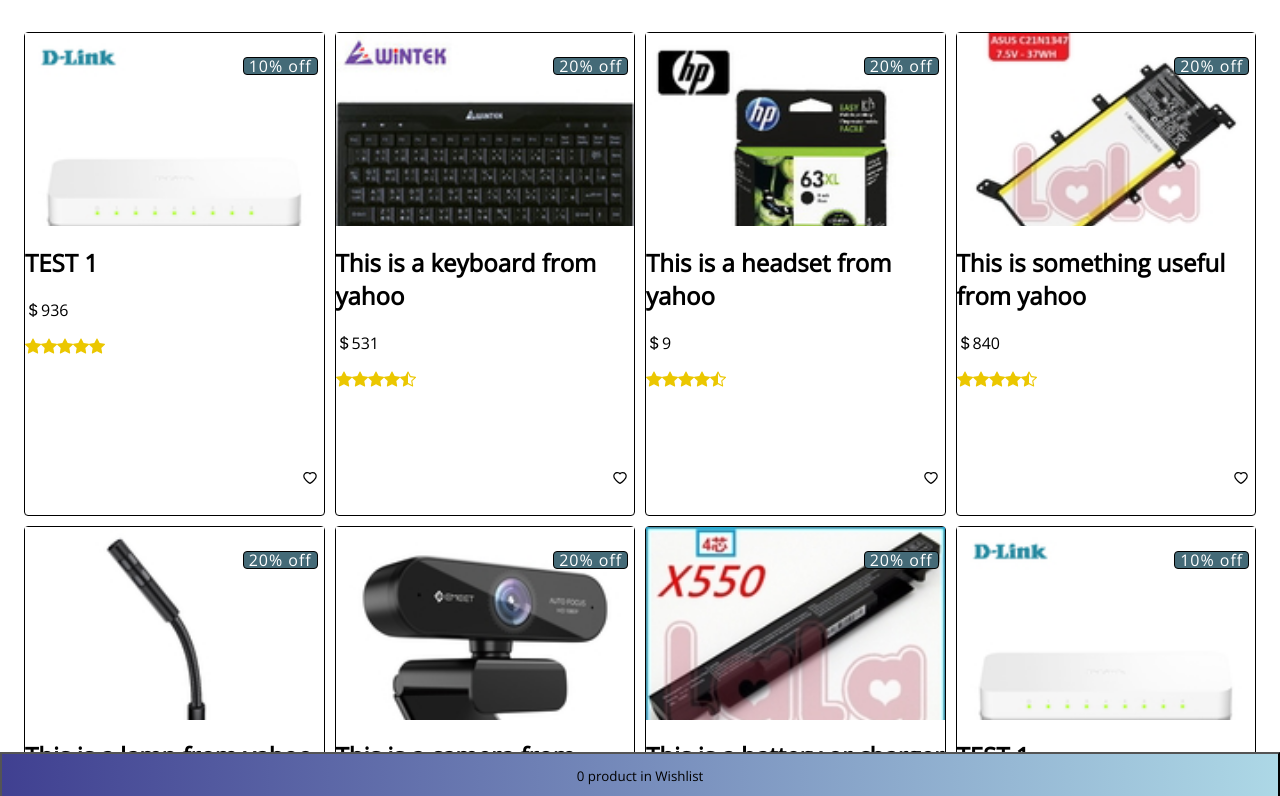
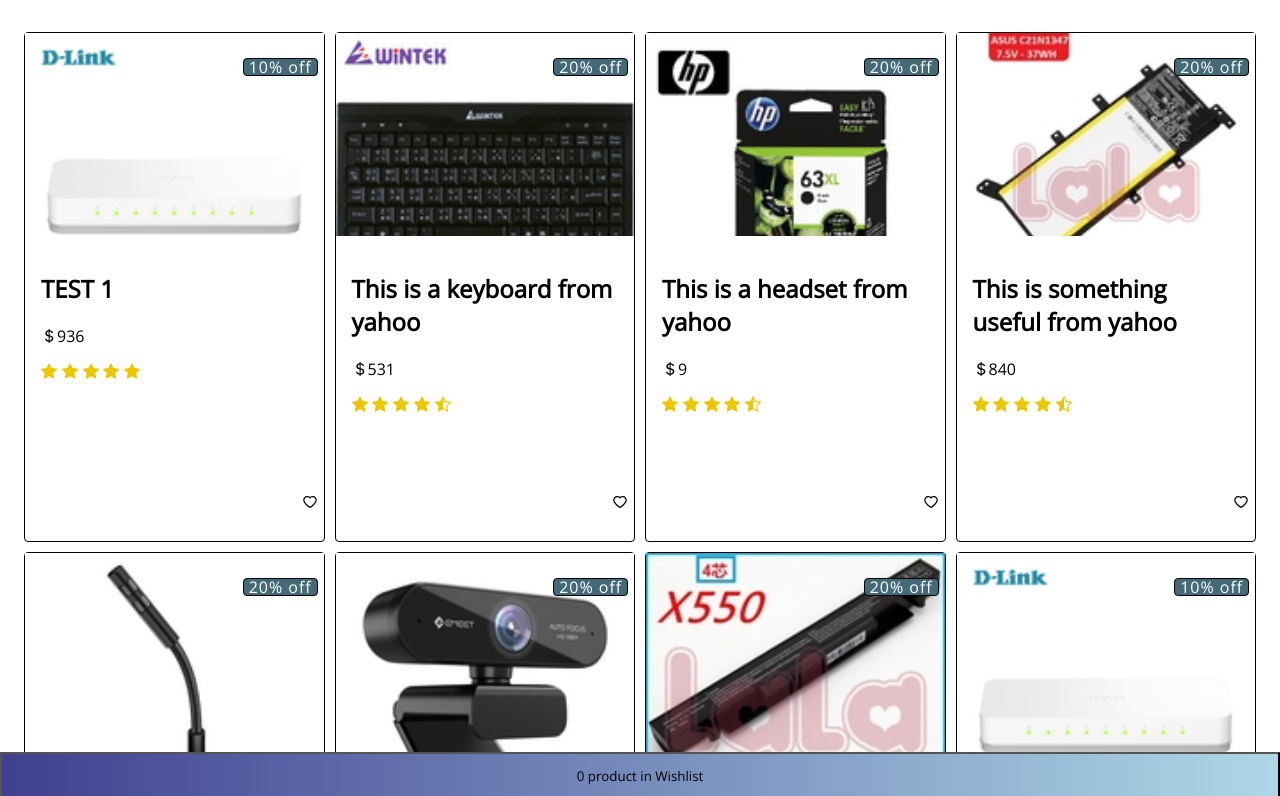
Before and after one commit to andy-yuanchang/product-list, a React (Create React App) app: page / in a window 1280 px wide. Shown: the top 796 px of the page. Built offline with nearby package versions, Linux system fonts and the light colour scheme.

Commit message:
Implement carousel

```diff
--- a/src/App.js
+++ b/src/App.js
@@ -9,42 +9,60 @@ let products = [{
   title: "TEST 1",
   price: (Math.random() * 1000).toFixed(0),
   stars: 5,
-  imageList: ['/assets/images/p09043632817-item-8b03xf4x0800x0800-m.jpeg'],
+  imageList: [
+    '/assets/images/p09043632817-item-8b03xf4x0800x0800-m.jpeg',
+    '/assets/images/p039251421684-item-9ef9xf4x0250x0250-m.jpeg'
+  ],
   discount: 10
 }, {
   id: uid(),
   title: "This is a keyboard from yahoo",
   price: (Math.random() * 1000).toFixed(0),
   stars: 4.5,
-  imageList: ['/assets/images/p039251421684-item-9ef9xf4x0250x0250-m.jpeg'],
+  imageList: [
+    '/assets/images/p039251421684-item-9ef9xf4x0250x0250-m.jpeg',
+    '/assets/images/p09043632817-item-8b03xf4x0800x0800-m.jpeg'
+  ],
   discount: 20
 }, {
   id: uid(),
   title: "This is a headset from yahoo",
   price: (Math.random() * 1000).toFixed(0),
   stars: 4.5,
-  imageList: ['/assets/images/p088581873018-item-6472xf4x0270x0270-m.jpeg'],
+  imageList: [
+    '/assets/images/p088581873018-item-6472xf4x0270x0270-m.jpeg',
+    '/assets/images/p0310161864519-item-d105xf4x0910x0910-m.jpeg'
+  ],
   discount: 20
 }, {
   id: uid(),
   title: "This is something useful from yahoo",
   price: (Math.random() * 1000).toFixed(0),
   stars: 4.5,
-  imageList: ['/assets/images/p0310161864519-item-d105xf4x0910x0910-m.jpeg'],
+  imageList: [
+    '/assets/images/p0310161864519-item-d105xf4x0910x0910-m.jpeg',
+    '/assets/images/p088581873018-item-6472xf4x0270x0270-m.jpeg'
+  ],
   discount: 20
 }, {
   id: uid(),
   title: "This is a lamp from yahoo",
   price: (Math.random() * 1000).toFixed(0),
   stars: 4.5,
-  imageList: ['/assets/images/p0423166222101-item-738bxf4x0900x0900-m.jpeg'],
+  imageList: [
+    '/assets/images/p0423166222101-item-738bxf4x0900x0900-m.jpeg',
+    '/assets/images/p0310161864519-item-d105xf4x0910x0910-m.jpeg'
+  ],
   discount: 20
 }, {
   id: uid(),
   title: "This is a camera from yahoo",
   price: (Math.random() * 1000).toFixed(0),
   stars: 4.5,
-  imageList: ['/assets/images/p0445226437796-item-1be3xf4x1000x1000-m.jpeg', '/assets/images/p0677218370727-item-ddb2xf4x1000x1000-m.jpeg'],
+  imageList: [
+    '/assets/images/p0445226437796-item-1be3xf4x1000x1000-m.jpeg',
+    '/assets/images/p0677218370727-item-ddb2xf4x1000x1000-m.jpeg'
+  ],
   discount: 20
 }, {
   id: uid(),
@@ -59,12 +77,9 @@ let products = [{
   discount: 20
 }];
 
-products = products
-  .concat(products.slice().map(product => ({ ...product, id: uid() })))
-  .concat(products.slice().map(product => ({ ...product, id: uid() })))
-  .concat(products.slice().map(product => ({ ...product, id: uid() })))
-  .concat(products.slice().map(product => ({ ...product, id: uid() })))
-  .concat(products.slice().map(product => ({ ...product, id: uid() })))
+for (let i = 0; i < 3; i++) {
+  products = products.concat(products.slice().map(product => ({ ...product, id: uid() })));
+}
 
 function App() {
   const [collectedProductIDs, setCollectedProductIDs] = useState([]);
@@ -119,7 +134,6 @@ function App() {
               <li
                 key={product.id}
                 className="product-list__item"
-                onClick={(_) => handleClickProductItem(product.id)}
               >
                 {
                   <Card
@@ -129,6 +143,7 @@ function App() {
                     stars={product.stars}
                     discount={product.discount}
                     isCollected={collectedProductIDs.find(id => id === product.id)}
+                    onClick={(_) => handleClickProductItem(product.id)}
                   />
                 }
               </li>
--- a/src/components/Card/card.css
+++ b/src/components/Card/card.css
@@ -16,6 +16,7 @@
 .card__content {
   width: 100%;
   height: 60%;
+  padding: 1rem;
 }
 
 .card__content > h2 {
@@ -28,7 +29,9 @@
 }
 
 .card__content > .stars {
-
+  display: flex;
+  justify-content: flex-start;
+  gap: 0.3rem;
 }
 
 .card__discount {
--- a/src/components/Card/index.jsx
+++ b/src/components/Card/index.jsx
@@ -13,7 +13,8 @@ export default function Card(props) {
     price = 0,
     discount = 0,
     isCollected = false,
-    stars = 0
+    stars = 0,
+    onClick = () => {}
   } = props;
 
   const fillStars = Math.floor(stars);
@@ -49,7 +50,7 @@ export default function Card(props) {
           <div className="card__discount">{`${discount}% off`}</div>
         )
       }
-      <div className="card__collection-icon">
+      <div className="card__collection-icon" onClick={onClick}>
         {
           isCollected ? (
             <AiFillHeart color={"red"}/>
--- a/src/components/Carousel/carousel.css
+++ b/src/components/Carousel/carousel.css
@@ -6,38 +6,45 @@
   overflow: hidden;
 }
 
-.carousel__content .list {
+.carousel__content .carousel__image-list {
   list-style: none;
   padding: 0;
   margin: 0 auto;
+  display: flex;
+  transition: transform 0.75s ease 0s;
 }
 
 .carousel__content .list__item {
   width: 100%;
+  flex: 1 0 100%;
 }
 
 .carousel__content .list__item img{
   width: 100%;
 }
 
-.carousel__prev-indicator {
+.carousel__arrow-mask {
   position: absolute;
-  left: 5%;
+  visibility: hidden;
+  padding: 0.5rem;
+  color: white;
   top: 50%;
-  visibility: hidden;
+  display: flex;
+  justify-content: center;
+  align-items: center;
+  z-index: 999;
 }
 
-.carousel__prev-indicator.hovered {
-  visibility: visible;
+.carousel__arrow-mask.prev {
+  left: 5%;
 }
 
-.carousel__next-indicator {
-  position: absolute;
+.carousel__arrow-mask.next {
   right: 5%;
-  top: 50%;
-  visibility: hidden;
 }
 
-.carousel__next-indicator.hovered {
+.carousel__content:hover .carousel__arrow-mask {
   visibility: visible;
+  background: rgba(0, 0, 0, 0.7);
+  cursor: pointer;
 }
--- a/src/components/Carousel/index.jsx
+++ b/src/components/Carousel/index.jsx
@@ -1,40 +1,42 @@
-import React, { useState } from 'react';
+import React, { useState, useRef } from 'react';
 import './carousel.css';
 import { FaGreaterThan, FaLessThan } from 'react-icons/fa';
 
 export default function Carousel(props) {
   const { imageList = [] } = props;
+  const imageListRef = useRef(null);
+  const [selectedIndex, setSelectedIndex] = useState(0);
 
-  const [isHover, setIsHover] = useState(false);
-
-  function handleMouseHover(_) {
-    setIsHover(true);
+  function handlePrevImage(_) {
+    const prevIndex = selectedIndex - 1 < 0 ? imageList.length - 1 : selectedIndex - 1
+    imageListRef.current.style.transform = `translate3d(${-1 * imageListRef.current.children[prevIndex].offsetLeft}px, 0px, 0px)`;
+    setSelectedIndex(prevIndex);
   }
 
-  function handleMouseLeave(e) {
-    if (!e.target.className.includes("-indicator")) {
-      setIsHover(false);
-    }
+  function handleNextImage(_) {
+    const nextIndex = selectedIndex + 1 > imageList.length - 1 ? 0 : selectedIndex + 1
+    imageListRef.current.style.transform = `translate3d(${-1 * imageListRef.current.children[nextIndex].offsetLeft}px, 0px, 0px)`;
+    setSelectedIndex(nextIndex);
   }
 
   return (
     <div className="carousel">
-      <div className={`carousel__prev-indicator ${isHover && "hovered"}`}>
-        <FaLessThan />
-      </div>
-      <div className="carousel__content" onMouseOver={handleMouseHover} onMouseLeave={handleMouseLeave}>
-        <ul className="list">
+      <div className="carousel__content">
+        <div className="carousel__arrow-mask prev" onClick={handlePrevImage}>
+          <FaLessThan />
+        </div>
+        <ul className="carousel__image-list" ref={imageListRef}>
           {
             imageList.map((url, index) => (
               <li key={index} className="list__item">
-                <img src={url} alt={url}/>
+                <img src={url} alt={url} />
               </li>
             ))
           }
         </ul>
-      </div>
-      <div className={`carousel__next-indicator ${isHover && "hovered"}`}>
-        <FaGreaterThan />
+        <div className="carousel__arrow-mask next" onClick={handleNextImage}>
+          <FaGreaterThan />
+        </div>
       </div>
     </div>
   )
```
